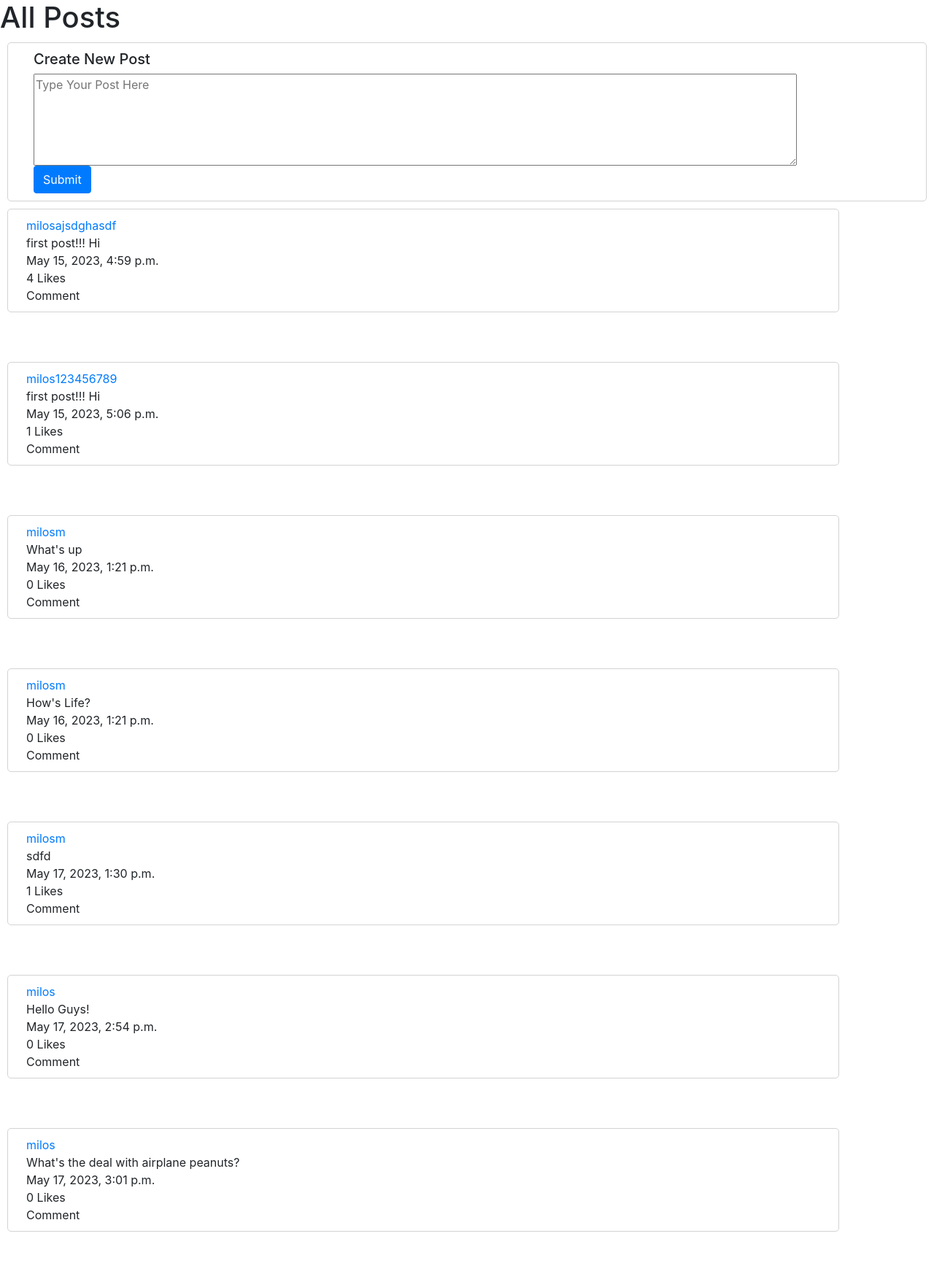
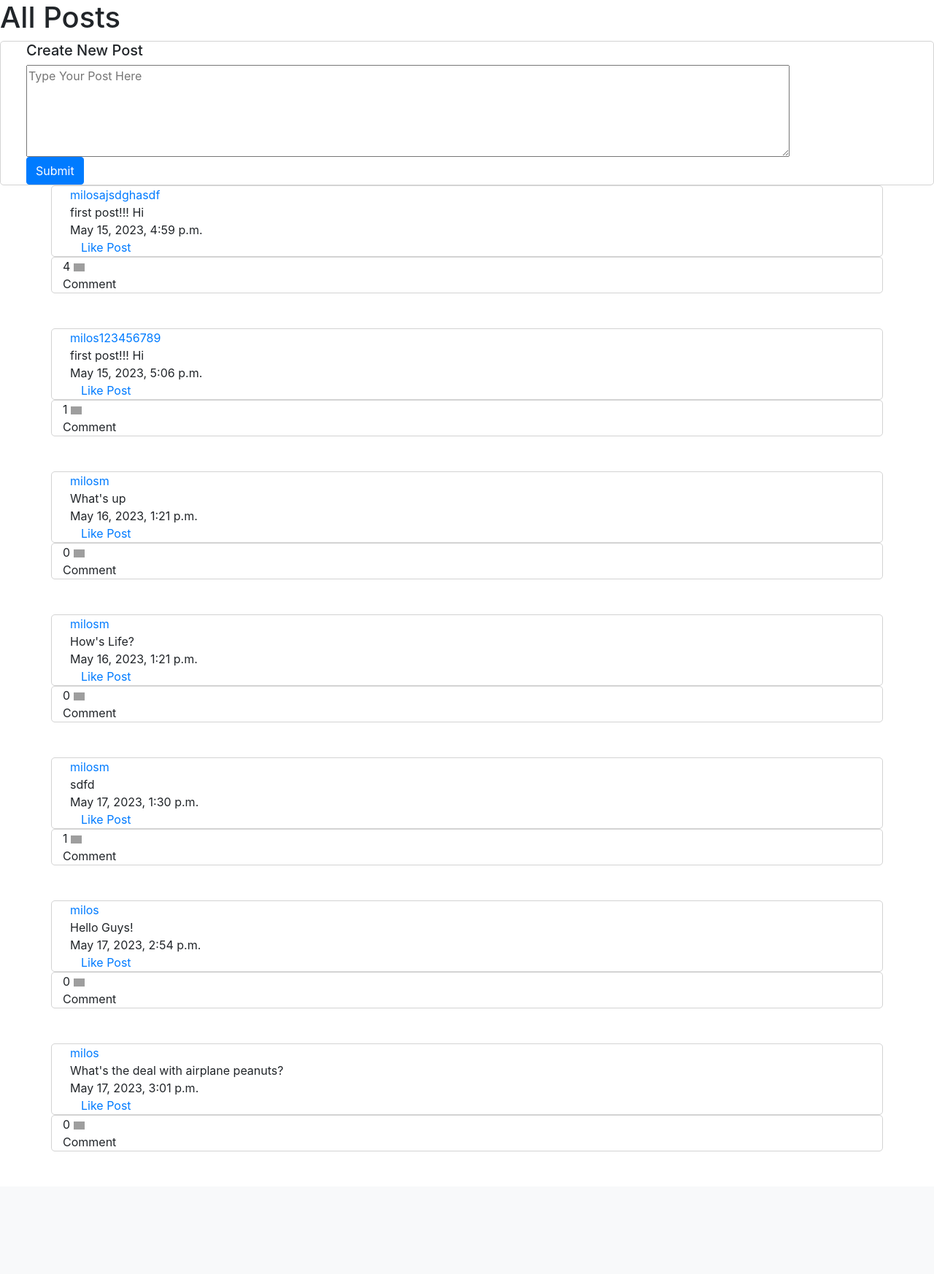
Before and after one commit to milos0004/CS50, a Django app: page / in a window 1280 px wide. Shown: the part 56-1802 px from the top of the page at 73% size. After the commit the page ends 1634 px from the top, so only its background shows below. Run offline with Django 3.2, Linux system fonts and the light colour scheme; data comes from the database, SQL or seed files in the repository; some libraries are stand-ins or nearby versions; grey boxes are pictures that could not be loaded.

Commit message:
added partial functionality to liking a post, mostly frontend visuals. Need to implement backend. Still need to show if the current user has already like a post when refreshing the page

```diff
--- a/project4/network/static/network/index.js
+++ b/project4/network/static/network/index.js
@@ -0,0 +1,25 @@
+
+document.addEventListener('DOMContentLoaded', function() {
+    var imageElements = document.querySelectorAll('.likeimg');
+      imageElements.forEach(function(element) {
+    // Assign the "like" function as the click event handler
+            element.onclick = like;
+    });
+
+})
+function like(event){
+    var imageElement = event.target;
+    if(imageElement.src == 'https://i.ibb.co/x8c9xC1/download-removebg-preview-1.png')
+    {
+        imageElement.src = 'https://i.ibb.co/k90YGq6/download-removebg-preview.png'
+        imageElement.parentNode.querySelector("span").innerHTML = parseInt(imageElement.dataset.likecount) - 1
+        imageElement.dataset.likecount = parseInt(imageElement.dataset.likecount) - 1
+
+    }
+    else
+    {
+        imageElement.src = 'https://i.ibb.co/x8c9xC1/download-removebg-preview-1.png'
+        imageElement.parentNode.querySelector("span").innerHTML = parseInt(imageElement.dataset.likecount) + 1
+        imageElement.dataset.likecount = parseInt(imageElement.dataset.likecount) + 1
+    }
+}
--- a/project4/network/static/network/styles.css
+++ b/project4/network/static/network/styles.css
@@ -4,7 +4,13 @@
     background-color: white !important;
     border-width: thin !important;
     border-radius:5px !important;
-    padding:10px;
-    margin:10px;
+
     padding-left: 40px;
 }
+#postfooter {
+    border-style: solid !important;
+    border-color: #d3d3d3 !important;
+    background-color: white !important;
+    border-width: thin !important;
+    border-radius:5px !important;
+}
--- a/project4/network/templates/network/layout.html
+++ b/project4/network/templates/network/layout.html
@@ -7,11 +7,12 @@
         <link rel="stylesheet" href="https://stackpath.bootstrapcdn.com/bootstrap/4.4.1/css/bootstrap.min.css" integrity="sha384-Vkoo8x4CGsO3+Hhxv8T/Q5PaXtkKtu6ug5TOeNV6gBiFeWPGFN9MuhOf23Q9Ifjh" crossorigin="anonymous">
         <link href="{% static 'network/styles.css' %}" rel="stylesheet">
         <script src="{% static 'network/following.js' %}"></script>
+        <script src="{% static 'network/index.js' %}"></script>
     </head>
     <body>
 
         <nav class="navbar navbar-expand-lg navbar-light bg-light">
-            <a class="navbar-brand" href="#">Network</a>
+            <a class="navbar-brand" href="{% url 'index' %}">Network</a>
 
             <div>
               <ul class="navbar-nav mr-auto">
--- a/project4/network/templates/network/postLayout.html
+++ b/project4/network/templates/network/postLayout.html
@@ -16,18 +16,12 @@
         <div class="row" >
             <a href="">Edit</a>
         </div>
+        {% else %}
+        <a href="">Like Post</a>
         {% endif %}
-        <div class="row" >
-            {% for like in likes %}
-                {% if forloop.counter == forloop.parentloop.counter %}
-                    {{ like }}
-                {% endif %}
 
-            {% endfor %}
-            Likes
-        </div>
-        <div class="row" >
-            Comment
+
+
         </div>
 
 
@@ -37,8 +31,25 @@
 
     </div>
 
+    <div class="container" id ="postfooter">
+
+        {% for like in likes %}
+            {% if forloop.counter == forloop.parentloop.counter %}
+            <div class="likecontainer">
+                <span>{{ like }}</span>
+
+                <img src="https://i.ibb.co/k90YGq6/download-removebg-preview.png" data-likecount={{like}} class="likeimg" width="15px" alt="https://i.ibb.co/x8c9xC1/download-removebg-preview-1.png">
+            </div>
+
+            {% endif %}
+
+        {% endfor %}
 
 
+
+        Comment
+
+    </div>
     <br>
     <br>
 
```
